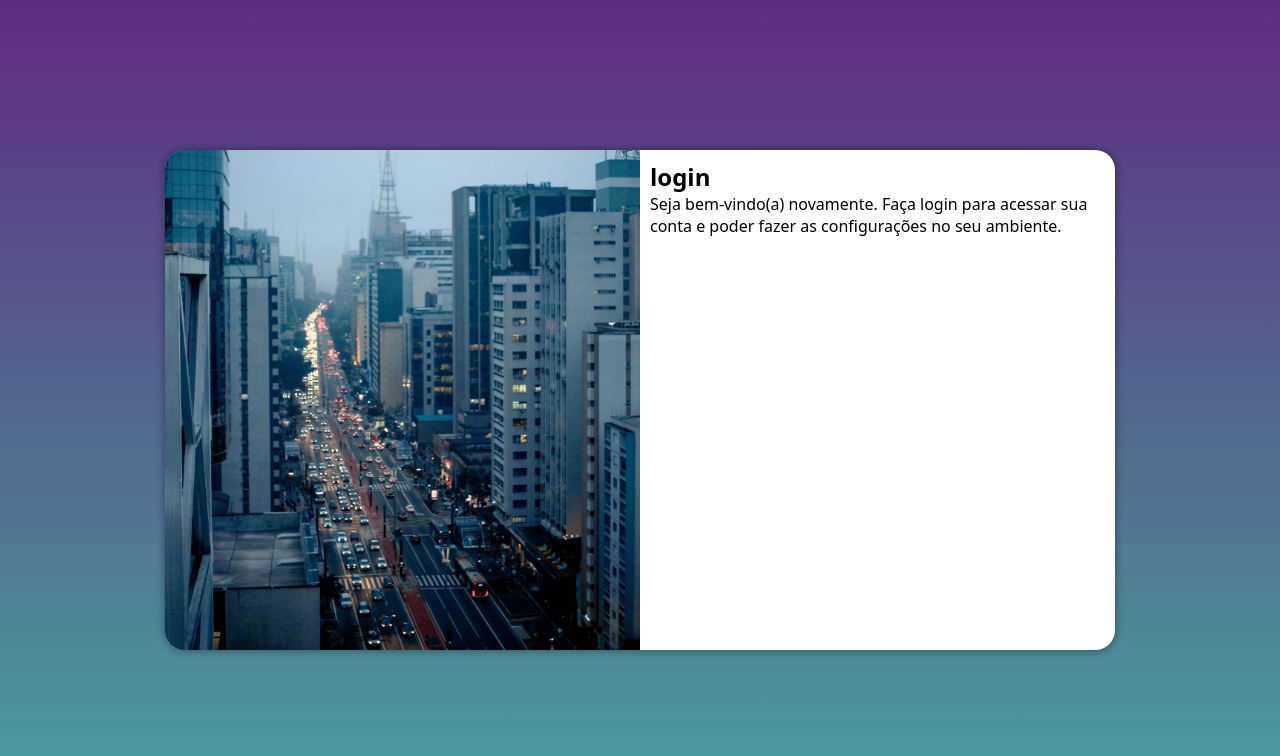
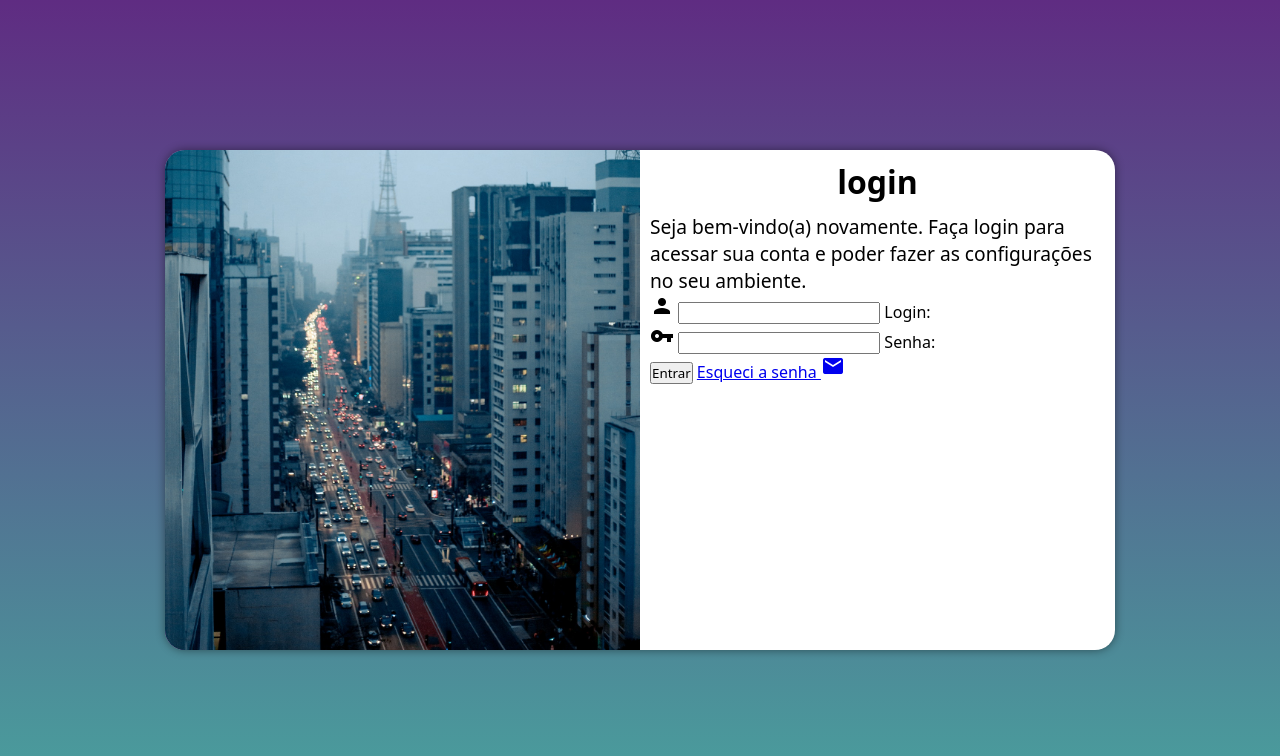
Before and after one commit to Uberdanalmeida/projeto-login, a plain HTML site: page index.html in a window 1280 px wide. Drawn offline with Linux system fonts and the light colour scheme.

Commit message:
adicionei formulario

```diff
--- a/estilos/media-query.css
+++ b/estilos/media-query.css
@@ -10,13 +10,13 @@
     }
 
     section#login > div#imagem {
-        float: left;
-        width: 30%;
+        float: right;
+        width: 50%;
         height: 100%;
     }
 
     section#login > div#formulario {
-        float: right;
+        float: left;
         width: 70%;
     }
 }
@@ -40,4 +40,12 @@
         float: right;
         width: 50%;
     }
+
+    div#formulario > h1 {
+        font-size: 2em;
+    }
+
+    div#formulario > p {
+        font-size: 1.2em;
+    }
 }
--- a/estilos/style.css
+++ b/estilos/style.css
@@ -49,3 +49,8 @@ section#login > div#formulario {
     display: block;
     padding: 10px;
 }
+
+div#formulario > h1 {
+    text-align: center;
+    margin-bottom: 10px;
+}
--- a/index.html
+++ b/index.html
@@ -5,6 +5,7 @@
     <meta http-equiv="X-UA-Compatible" content="IE=edge">
     <meta name="viewport" content="width=device-width, initial-scale=1.0">
     <title>login</title>
+    <link href="https://fonts.googleapis.com/icon?family=Material+Icons" rel="stylesheet">
     <link rel="stylesheet" href="estilos/style.css">
     <link rel="stylesheet" href="estilos/media-query.css">
 </head>
@@ -17,10 +18,23 @@
           <div id="formulario">
             <h1>login</h1>
             <p>Seja bem-vindo(a) novamente. Faça login para acessar sua conta e poder fazer as configurações no seu ambiente.</p>
-            <form action="login.php" method="post">
 
+            <form action="login.php" method="post" autocomplete="on">
+            <div class="campo">
+              <span class="material-icons">person</span>
+              <input type="email" name="login" id="ilogin" autocomplete="email" required>
+              <label for="ilogin">Login: </label>
+            </div>
+
+            <div class="campo">
+              <span class="material-icons">vpn_key</span>
+              <input type="password" name="senha" id="isenha" autocomplete="current-password" required>
+              <label for="isenha">Senha: </label>
+            </div>
+
+            <input type="submit" value="Entrar">
+            <a href="esqueci.html">Esqueci a senha <i class="material-icons">mail</i></a>
             </form>
-
           </div>
         </section>
     </main>
```
